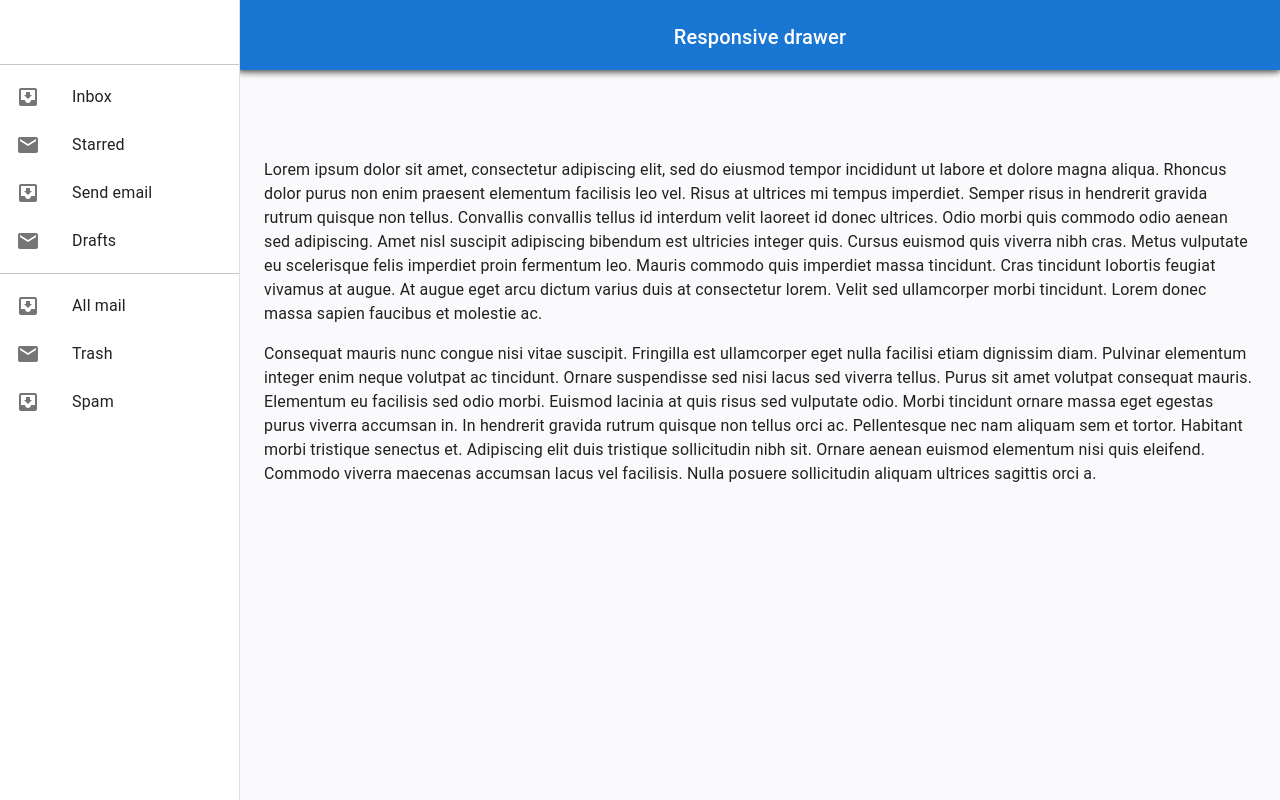
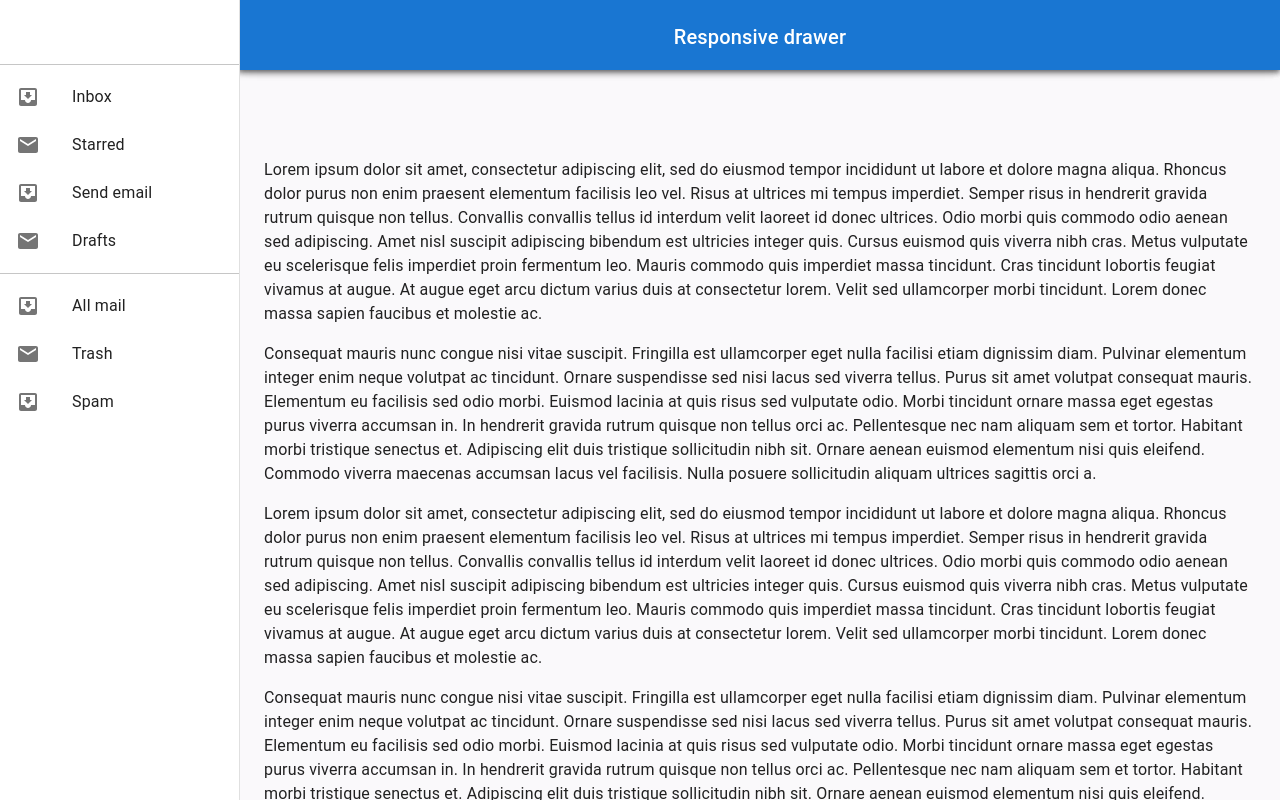
Before and after one commit to Zunaid-jony/online_shop, a React (Create React App) app: page /dashboard in a window 1280 px wide. Built offline with nearby package versions, Linux system fonts and the light colour scheme; no server answers.

Commit message:
dashbord

```diff
--- a/src/Componet/Dashboard/DashboardHome/DashboardHome.js
+++ b/src/Componet/Dashboard/DashboardHome/DashboardHome.js
@@ -149,6 +149,33 @@
             eleifend. Commodo viverra maecenas accumsan lacus vel facilisis. Nulla
             posuere sollicitudin aliquam ultrices sagittis orci a.
           </Typography>
+          <Typography paragraph>
+            Lorem ipsum dolor sit amet, consectetur adipiscing elit, sed do eiusmod
+            tempor incididunt ut labore et dolore magna aliqua. Rhoncus dolor purus non
+            enim praesent elementum facilisis leo vel. Risus at ultrices mi tempus
+            imperdiet. Semper risus in hendrerit gravida rutrum quisque non tellus.
+            Convallis convallis tellus id interdum velit laoreet id donec ultrices.
+            Odio morbi quis commodo odio aenean sed adipiscing. Amet nisl suscipit
+            adipiscing bibendum est ultricies integer quis. Cursus euismod quis viverra
+            nibh cras. Metus vulputate eu scelerisque felis imperdiet proin fermentum
+            leo. Mauris commodo quis imperdiet massa tincidunt. Cras tincidunt lobortis
+            feugiat vivamus at augue. At augue eget arcu dictum varius duis at
+            consectetur lorem. Velit sed ullamcorper morbi tincidunt. Lorem donec massa
+            sapien faucibus et molestie ac.
+          </Typography>
+          <Typography paragraph>
+            Consequat mauris nunc congue nisi vitae suscipit. Fringilla est ullamcorper
+            eget nulla facilisi etiam dignissim diam. Pulvinar elementum integer enim
+            neque volutpat ac tincidunt. Ornare suspendisse sed nisi lacus sed viverra
+            tellus. Purus sit amet volutpat consequat mauris. Elementum eu facilisis
+            sed odio morbi. Euismod lacinia at quis risus sed vulputate odio. Morbi
+            tincidunt ornare massa eget egestas purus viverra accumsan in. In hendrerit
+            gravida rutrum quisque non tellus orci ac. Pellentesque nec nam aliquam sem
+            et tortor. Habitant morbi tristique senectus et. Adipiscing elit duis
+            tristique sollicitudin nibh sit. Ornare aenean euismod elementum nisi quis
+            eleifend. Commodo viverra maecenas accumsan lacus vel facilisis. Nulla
+            posuere sollicitudin aliquam ultrices sagittis orci a.
+          </Typography>
         </Box>
       </Box>
     );
--- a/src/Componet/Login/Firebase/firebase.init.js
+++ b/src/Componet/Login/Firebase/firebase.init.js
@@ -6,4 +6,4 @@
     initializeApp(firebaseConfig);
 }
 
-export default initializeFifebase
+export default initializeFifebase;
--- a/src/Componet/Login/Register.js
+++ b/src/Componet/Login/Register.js
@@ -22,7 +22,7 @@
        return
 
 }
-registerUser(loginData.email, loginData.password)
+registerUser(loginData.email, loginData.password, loginData.userName)
     e.preventDefault();
   };
 
@@ -75,7 +75,7 @@
           />
           <br></br>
           <br></br>
-          <Button style={{ width: "50%" }} type={'submit'} variant="contained">
+          <Button style={{ width: "50%" }} type="submit" variant="contained">
             Register
           </Button>
           <br></br>
```
